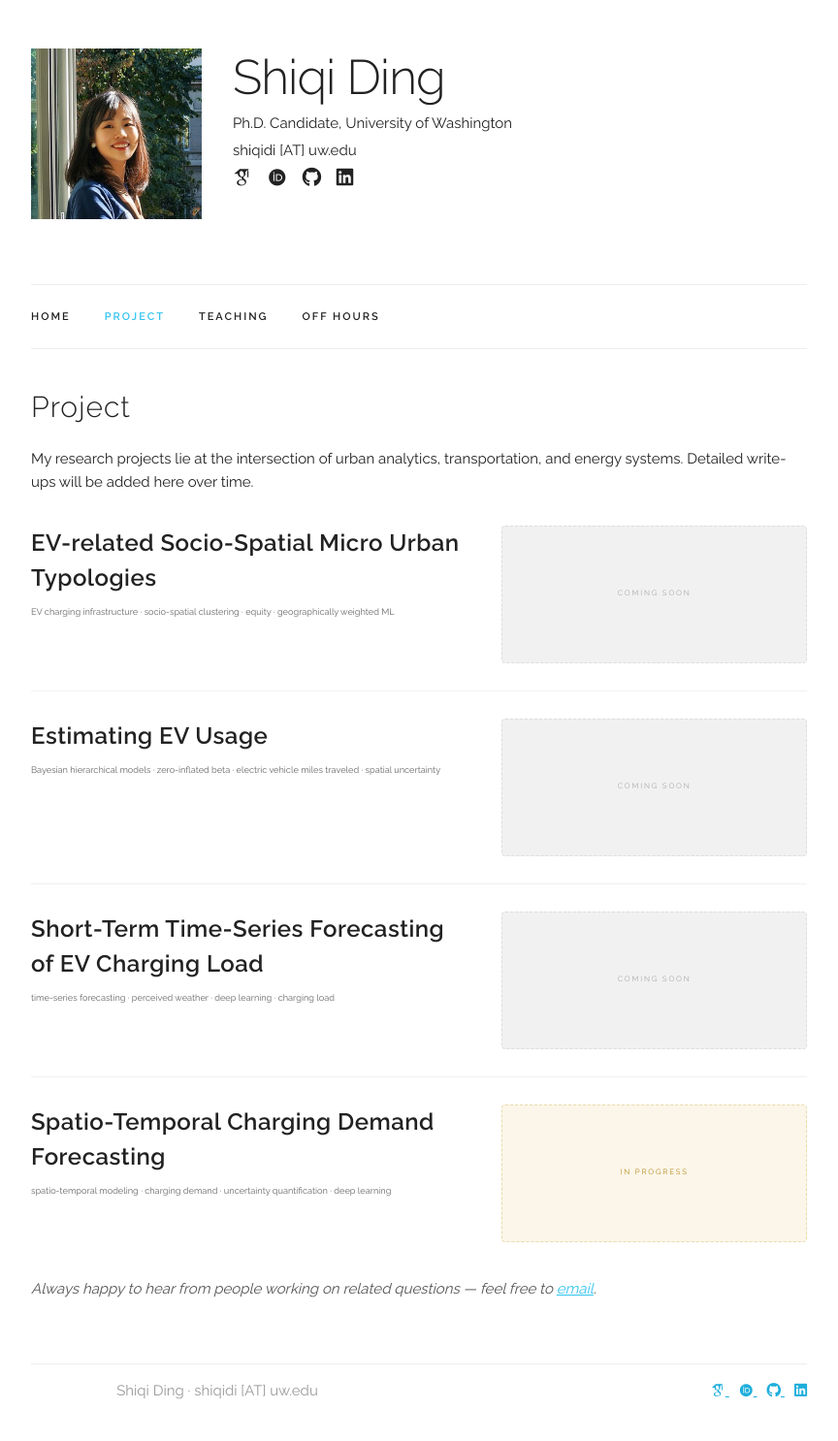
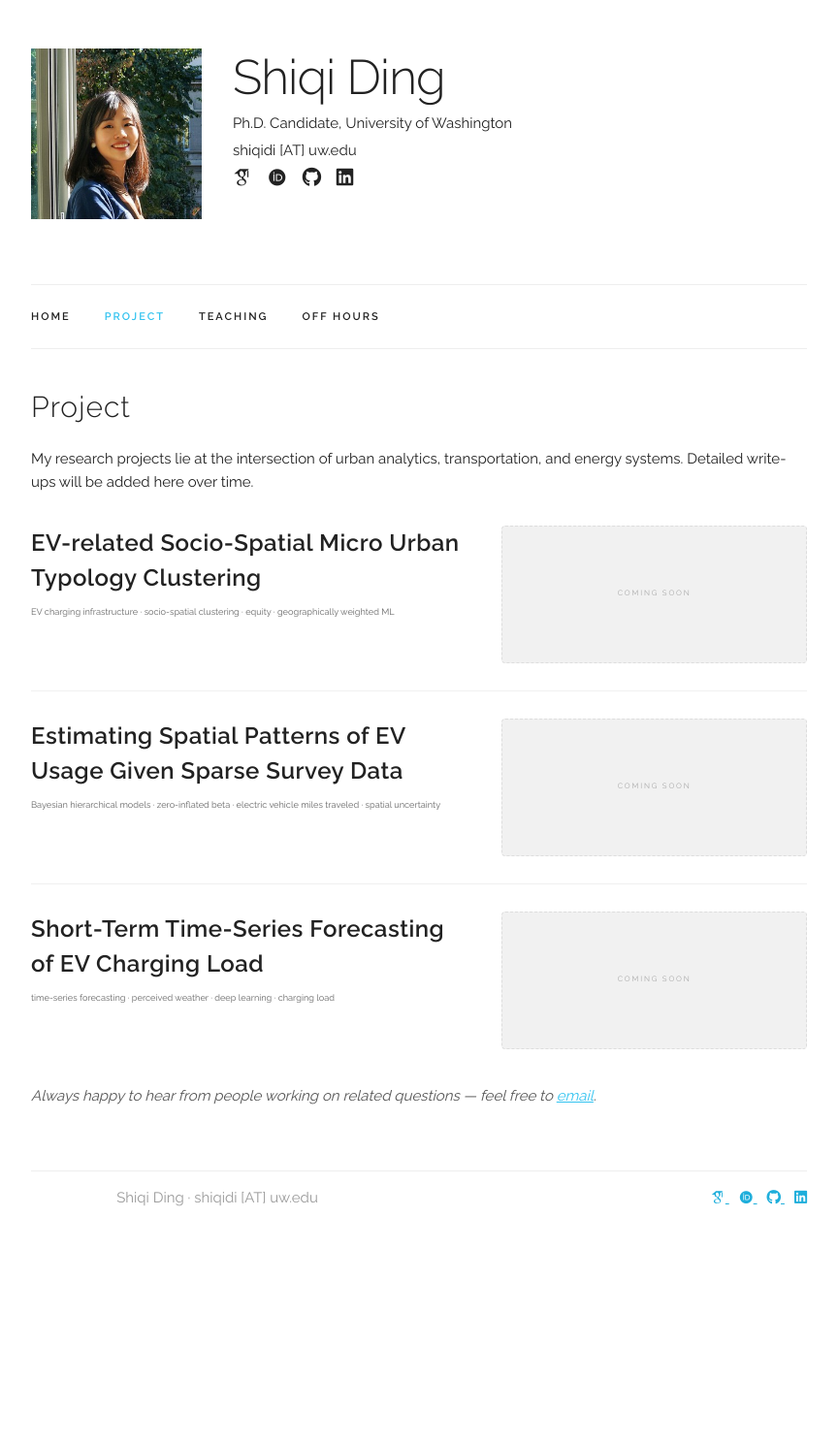
Before and after one commit to ShiQi-Ding/shiqi-ding.github.io, a Jekyll site: the page built from project.html, in a window 1280 px wide. Shown: the whole page at 97% size, without its empty margins (208-1072 px from the left). Built offline with Jekyll 4.4.1, drawn with Linux system fonts in a browser that asks for light colours; some web fonts are replaced; after the commit the page ends 1287 px from its top, so only the background shows below that.

Commit message:
Update projects.yaml

```diff
--- a/_data/projects.yaml
+++ b/_data/projects.yaml
@@ -4,18 +4,14 @@
 
 items:
 
-  - title: "EV-related Socio-Spatial Micro Urban Typologies"
+  - title: "EV-related Socio-Spatial Micro Urban Typology Clustering"
     keywords: "EV charging infrastructure · socio-spatial clustering · equity · geographically weighted ML"
     status: "coming-soon"
 
-  - title: "Estimating EV Usage"
+  - title: "Estimating Spatial Patterns of EV Usage Given Sparse Survey Data"
     keywords: "Bayesian hierarchical models · zero-inflated beta · electric vehicle miles traveled · spatial uncertainty"
     status: "coming-soon"
 
   - title: "Short-Term Time-Series Forecasting of EV Charging Load"
     keywords: "time-series forecasting · perceived weather · deep learning · charging load"
     status: "coming-soon"
-
-  - title: "Spatio-Temporal Charging Demand Forecasting"
-    keywords: "spatio-temporal modeling · charging demand · uncertainty quantification · deep learning"
-    status: "in-progress"
```
